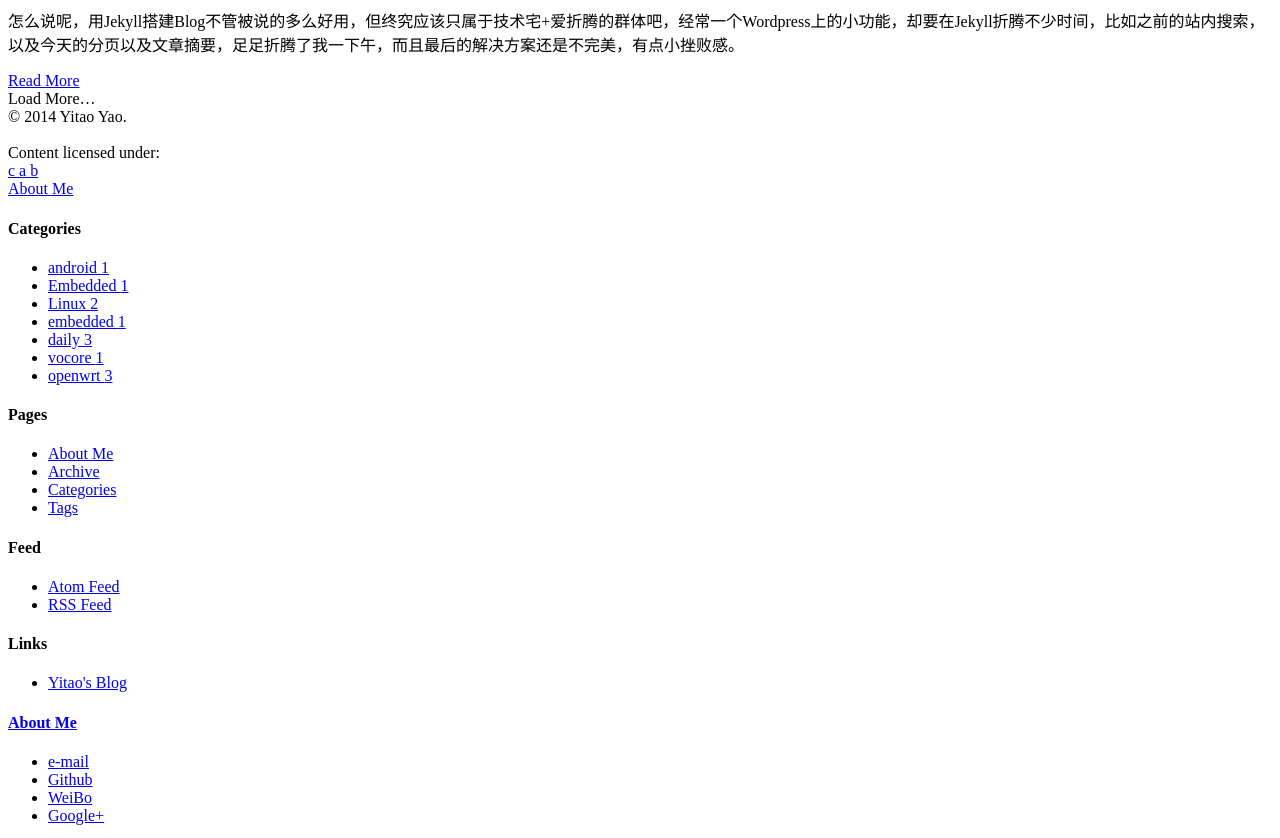
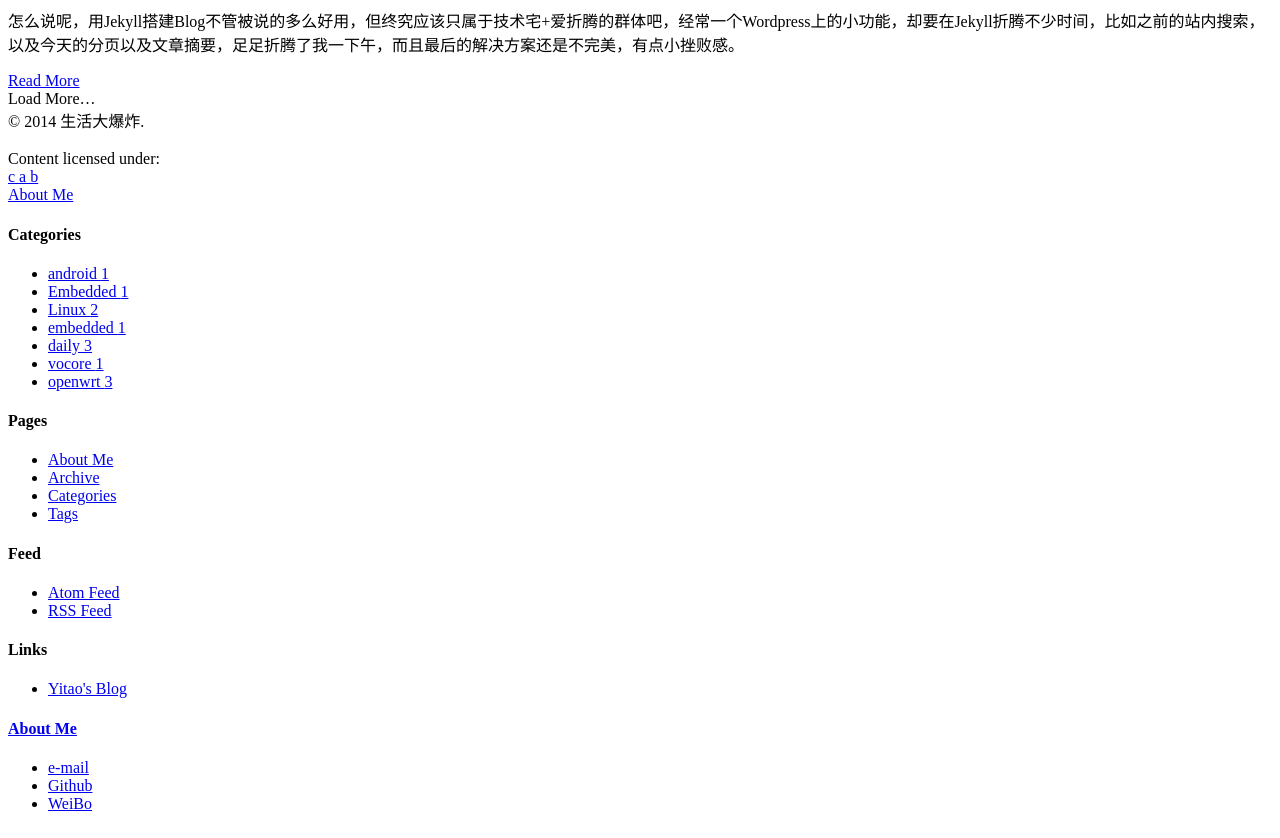
Before and after one commit to DutZMZ/Zuijishu, a Jekyll site: the page built from index.html, in a window 1280 px wide. Shown: the part 1014-1852 px from the top of the page. Built offline with Jekyll 4.4.1, drawn with Linux system fonts in a browser that asks for light colours; nearby versions of some CDN libraries; library files that are not in the unit come from our copies; the list of posts is cut into pages by our own code.

Commit message:
Update _config.yml

```diff
--- a/_config.yml
+++ b/_config.yml
@@ -18,15 +18,14 @@ intro: 因为分享，所以快乐。
 # Information about author
 #
 author :
-  name : Yitao Yao
+  name : 生活大爆炸
 
 # Information for contacts showed at on the footer
 #
 contact :
-  e-mail : mailto:simpleyyt@gmail.com
-  Github : https://github.com/Simpleyyt
-  WeiBo : http://www.weibo.com/u/1836017133
-  Google+ : https://plus.google.com/103860633659538888207?rel=author
+  e-mail : mingzhenzhao@126.com
+  Github : https://github.com/DutZMZ
+  WeiBo : http://www.weibo.com/...
 
 # Links showed on the footer6
 #
```
